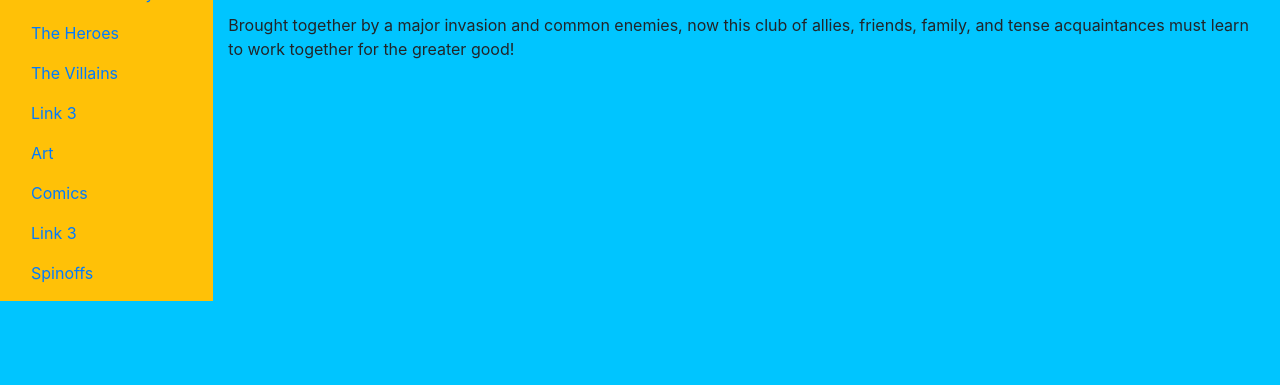
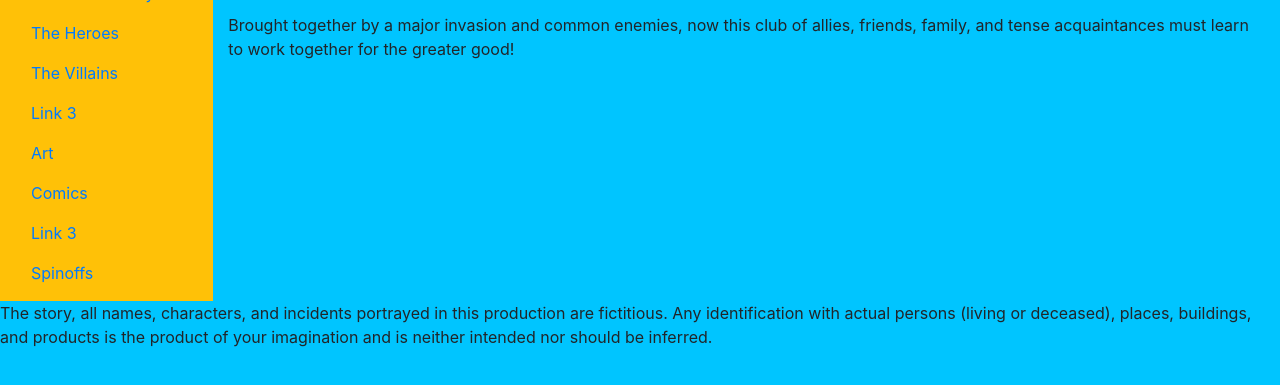
Before and after one commit to MousaThe14/mousathe14.github.io, a plain HTML site: page index.html in a window 1280 px wide. Shown: the part 131-516 px from the top of the page. Drawn offline with nearby package versions, Linux system fonts and the light colour scheme.

Commit message:
Added a footer to index.html
Adding a footer and a the disclaimer

```diff
--- a/index.html
+++ b/index.html
@@ -27,6 +27,7 @@ The League of Heroes
 
 <div class="container-fluid flex-column">
 <div class="row">
+
 <div class="bg-warning text- col-xs-6 col-sm-4 col-md-3 col-lg-2">
 
 <nav class="navbar">
@@ -72,8 +73,13 @@ The League of Heroes
  <p>Brought together by a major invasion and common enemies, now this club of allies, friends, family, and tense acquaintances must learn to work together for the greater good!</p>
 </main>
 </div>
+
+
 </div>
 </div>
+<footer class= footer container-fluid>
+	<p>The story, all names, characters, and incidents portrayed in this production are fictitious. Any identification with actual persons (living or deceased), places, buildings, and products is the product of your imagination and is neither intended nor should be inferred.</p>
+	</footer>
 
   <script src="js/jquery.min.js"></script>
   <script src="js/bootstrap.min.js"></script>
```
